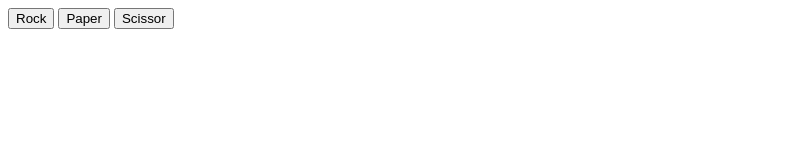
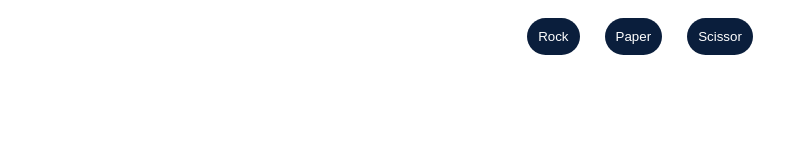
Before and after one commit to MossaJehad/Project-Rock-Paper-Scissors-Odin, a plain HTML site: page index.html in a window 1280 px wide. Shown: the whole page, without its empty margins (0-808 px from the left). Drawn offline with Linux system fonts and the light colour scheme.

Commit message:
add simple css

```diff
--- a/index.html
+++ b/index.html
@@ -4,6 +4,7 @@
 		<meta charset="UTF-8">
 		<meta name="viewport" content="width=device-width, initial-scale=1.0">
 		<title>Rock Paper Scissor JS - Odin</title>
+		<link rel="stylesheet" href="style.css">
 	</head>
 	<body>
 		<div class="form">
--- a/script.js
+++ b/script.js
@@ -17,7 +17,7 @@ function startGame(choose)
 			|| array[getComputerChoice] == 'Rock' && getHumanChoice == 'Scissor')
 		p.textContent = "You lose :(";
 	else
-		p.textContent = "draw";
+		p.textContent = "Draw";
 	form.append(p);
 }
 
--- /dev/null
+++ b/style.css
@@ -0,0 +1,23 @@
+:root {
+	--primary-color: rgb(20, 150, 250);
+	--secondary-color: rgb(10, 30, 60);
+}
+
+body {
+	color: var(--secondary-color);
+	display: flex;
+	flex-direction: column;
+	text-align: center;
+	justify-content: center;
+	align-items: center;
+	font-size: 20px;
+	button {
+		padding: 10px;
+		margin: 10px;
+		border: 1px solid transparent;
+		border-radius: 20px;
+		cursor: pointer;
+		color: white;
+		background-color: var(--secondary-color);
+	}
+}
```
